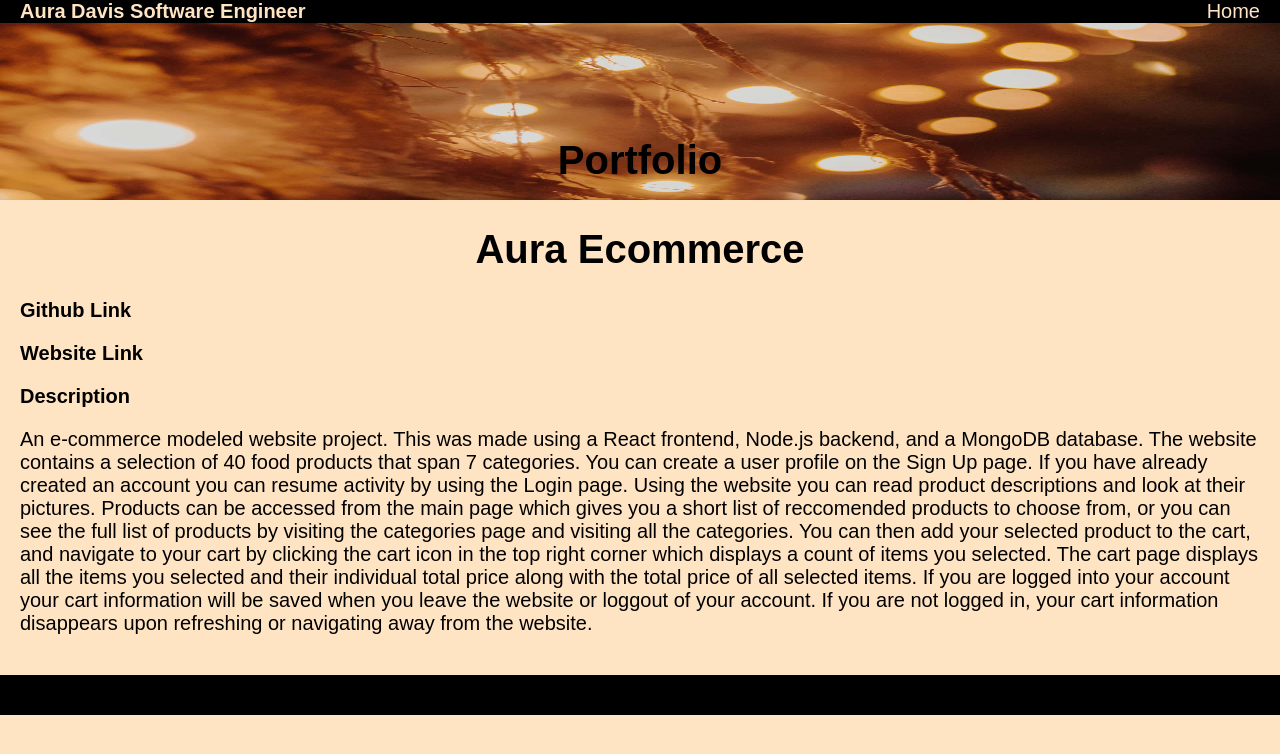
After one commit to Aura-Davis/Aura-Davis-Portfolio, a Flask app: page /Aura_Ecommerce in a window 1280 px wide. The commit adds this page. Shown: the top 754 px of the page. Run offline with Flask 3, Linux system fonts and the light colour scheme.

Commit message:
Added Ecommerce project

```diff
--- /dev/null
+++ b/templates/Aura_Ecommerce.html
@@ -0,0 +1,21 @@
+{% extends 'base.html' %}
+
+{% block title %}Aura Ecommerce{% endblock %}
+
+<!-- Navbar -->
+{% block navbar %}
+    <a class="navbar2" href="../views">Home</a>
+{% endblock %}
+
+<!-- Page content -->
+{% block content %}
+<h1 style="text-align:center">Aura Ecommerce</h1>
+<div class="project1">
+    <a class="project1_text" href=" https://github.com/Aura-Davis/Aura-E-Commerce">Github Link</a>
+    <a class="project1_text" href="https://aura-ecommerce-aura-davis-projects.vercel.app">Website Link</a>
+    <div style="font-weight: bold">Description</div>
+    <p>
+        An e-commerce modeled website project. This was made using a React frontend, Node.js backend, and a MongoDB database. The website contains a selection of 40 food products that span 7 categories. You can create a user profile on the Sign Up page. If you have already created an account you can resume activity by using the Login page. Using the website you can read product descriptions and look at their pictures. Products can be accessed from the main page which gives you a short list of reccomended products to choose from, or you can see the full list of products by visiting the categories page and visiting all the categories. You can then add your selected product to the cart, and navigate to your cart by clicking the cart icon in the top right corner which displays a count of items you selected. The cart page displays all the items you selected and their individual total price along with the total price of all selected items. If you are logged into your account your cart information will be saved when you leave the website or loggout of your account. If you are not logged in, your cart information disappears upon refreshing or navigating away from the website.
+    </p>
+</div>
+{% endblock %}
--- a/templates/Employee_Management_System.html
+++ b/templates/Employee_Management_System.html
@@ -11,7 +11,7 @@
 {% block content %}
 <h1 style="text-align:center">Employee Management System</h1>
 <div class="project1">
-    <a class="project1_text" href="https://github.com/Aura-Davis/Employee-Management-System-in-C-">Source Code</a>
+    <a class="project1_text" href="https://github.com/Aura-Davis/Employee-Management-System-in-C-">Github Link</a>
     <div style="font-weight: bold">Description</div>
 
     <p>
--- a/views.py
+++ b/views.py
@@ -10,3 +10,7 @@ def home():
 @views.route("/Employee_Management_System")
 def Employee_Management_System():
     return render_template("Employee_Management_System.html")
+
+@views.route("/Aura_Ecommerce")
+def Aura_Ecommerce():
+    return render_template("Aura_Ecommerce.html")
```
Also changed, not shown: templates/index.html (+8 -1 lines).
